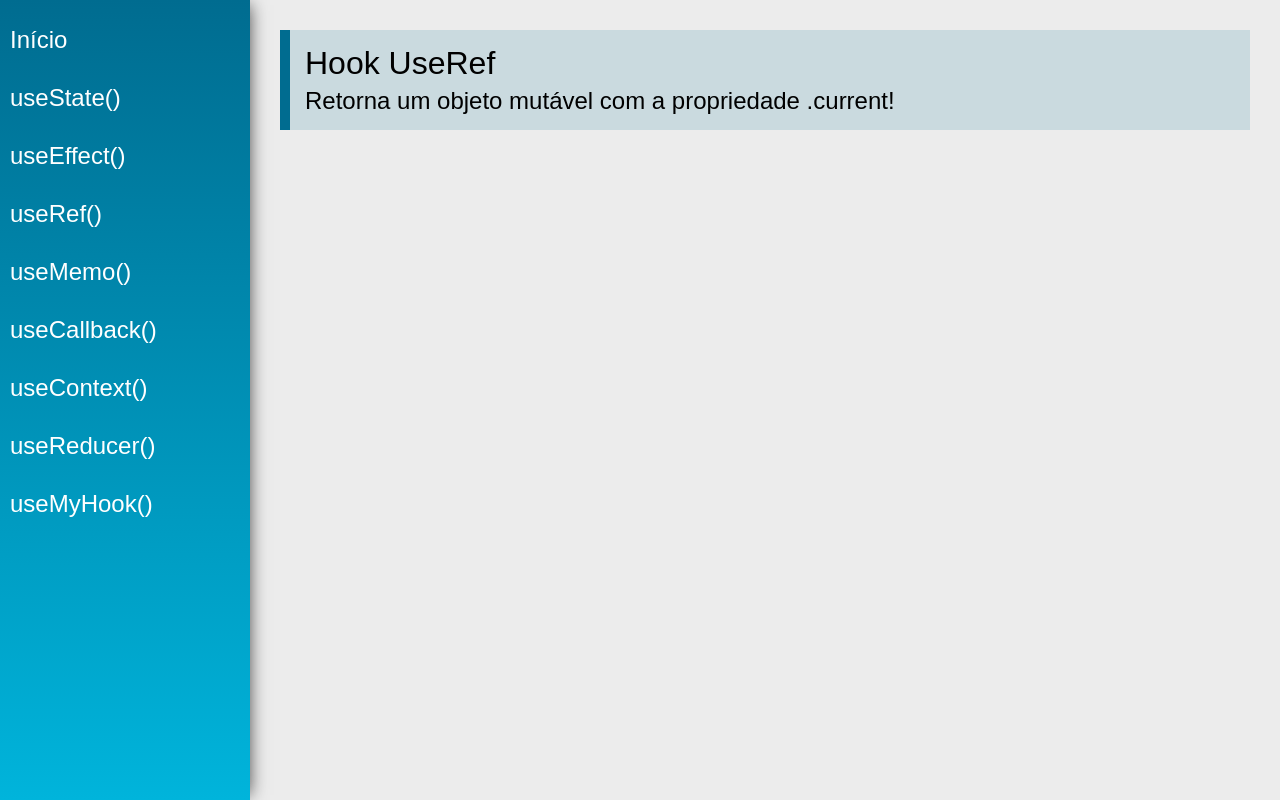
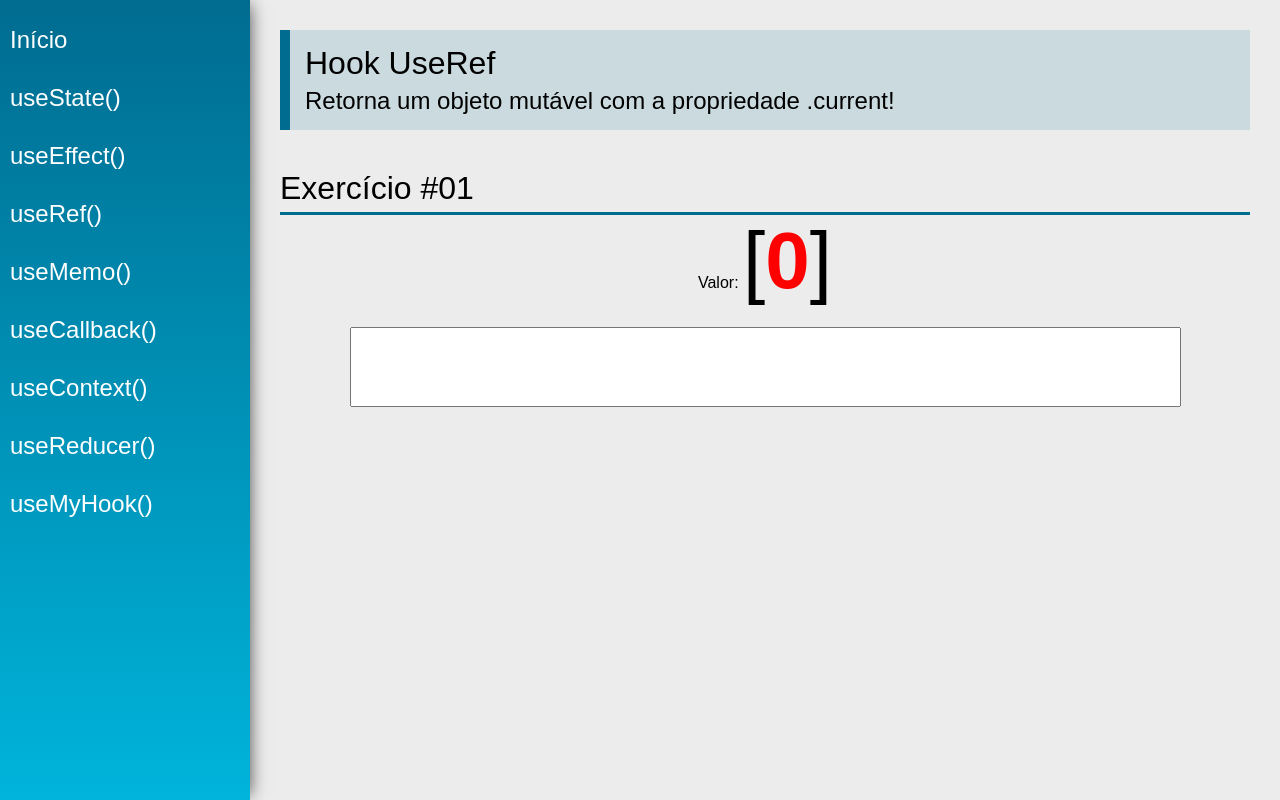
Before and after one commit to GSappio/React-hooks-project, a React (Create React App) app: page /useRef in a window 1280 px wide. Built offline with nearby package versions, Linux system fonts and the light colour scheme.

Commit message:
Using useRef, counting characters #01

```diff
--- a/src/views/examples/UseRef.jsx
+++ b/src/views/examples/UseRef.jsx
@@ -1,13 +1,35 @@
-import React from 'react'
+import React, { useEffect, useRef, useState } from 'react'
 import PageTitle from '../../components/layout/PageTitle'
+import SectionTitle from '../../components/layout/SectionTitle'
 
-const UseRef = (props) => {
+const UseRef = props => {
+    const [value1, setValue1] = useState("")
+    const count = useRef(0)
+
+    useEffect(function() {
+        count.current = count.current + 1
+    }, [value1])
+
+
     return (
         <div className="UseRef">
             <PageTitle
                 title="Hook UseRef"
-                subtitle="Retorna um objeto mutável com a propriedade .current!"
-            />
+                subtitle="Retorna um objeto mutável com a propriedade .current!" />
+
+        <SectionTitle title="Exercício #01" />
+        <div className="center">
+            <div>
+            <span className="teext">Valor: </span>
+            <span className="text">{value1} [</span>
+            <span className="text red">{count.current}</span>
+            <span className="text">]</span>
+            </div>
+            <input type="text" className="input"
+                value={value1} onChange={e => setValue1(e.target.value)}/>
+
+        </div>
+
         </div>
     )
 }
```
